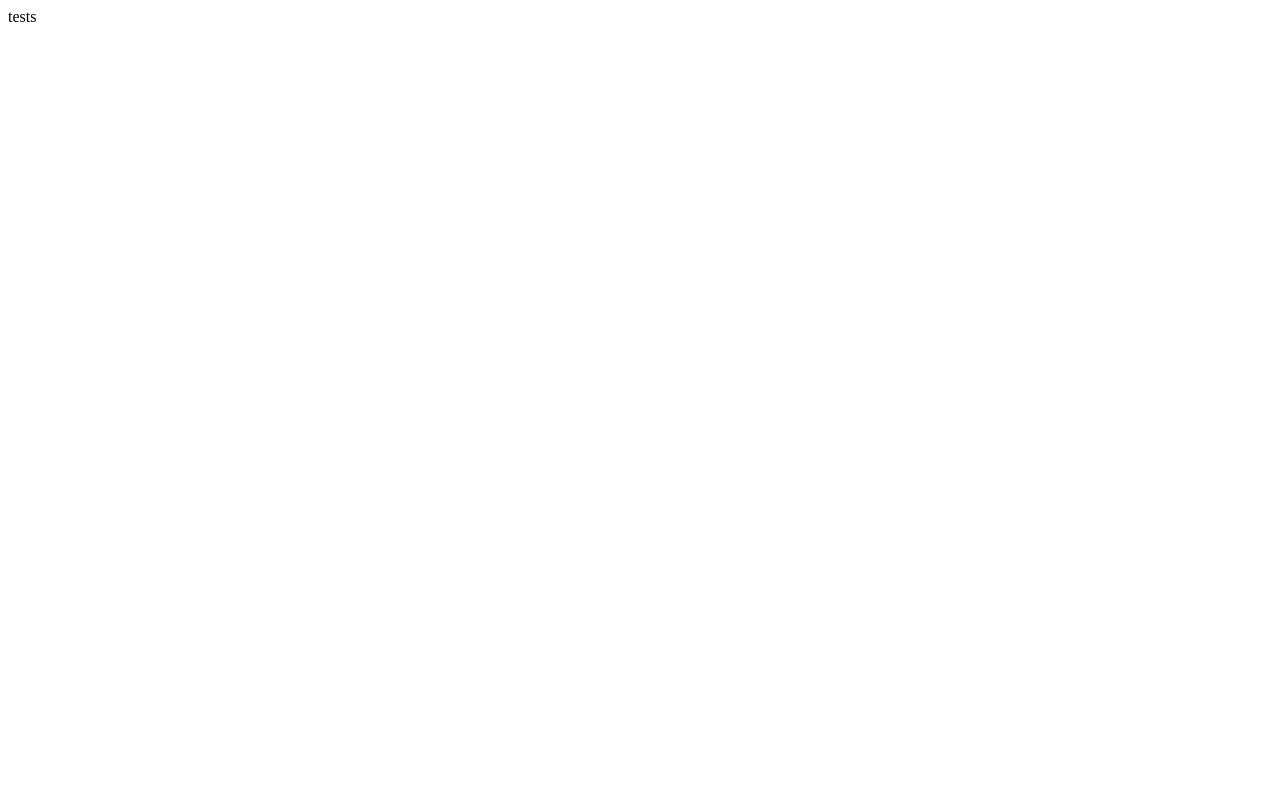
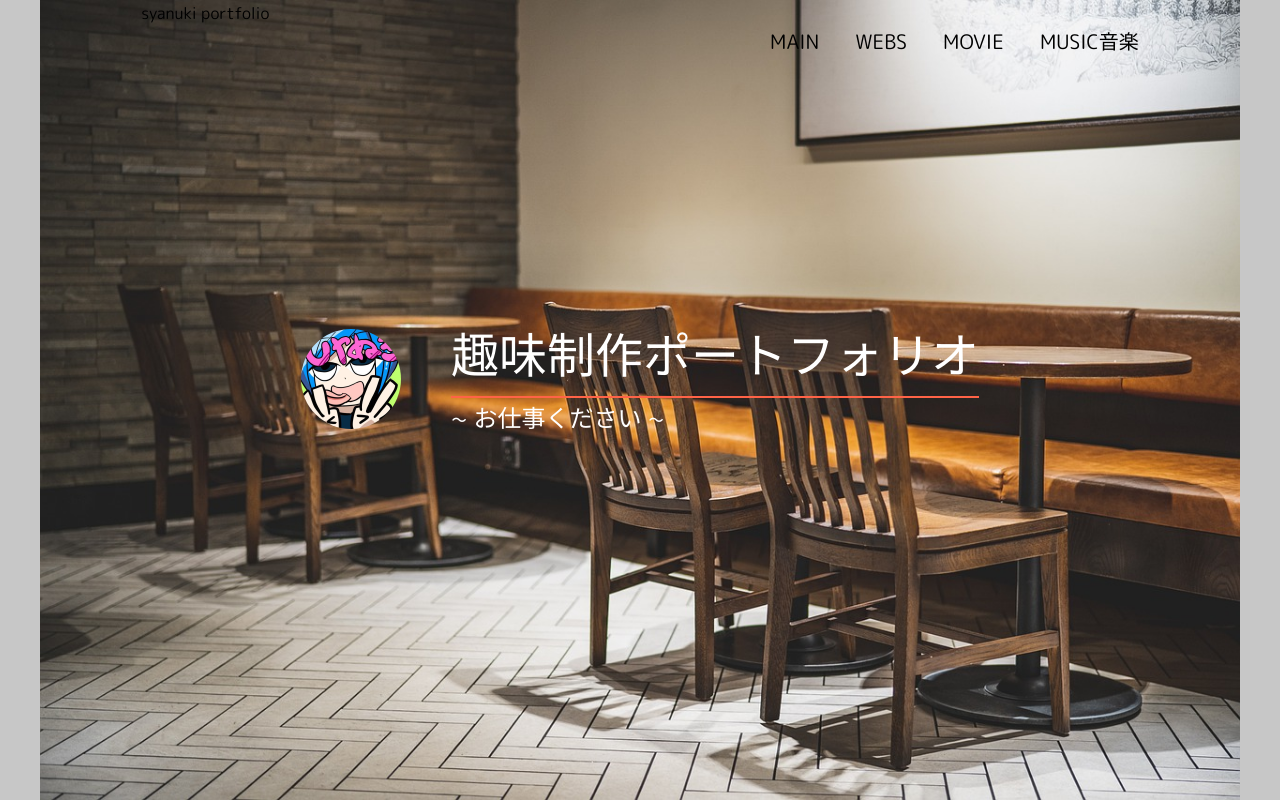
Before and after one commit to SouShimanuki/Shanika.github.io, a plain HTML site: page index.html in a window 1280 px wide. Drawn offline with Linux system fonts and the light colour scheme; some packages are replaced by stand-ins of ours.

Commit message:
version1

```diff
--- a/index.html
+++ b/index.html
@@ -1,10 +1,46 @@
 <!DOCTYPE html>
 <html lang="ja">
+
   <head>
     <meta charset="UTF-8" />
-    <meta http-equiv="X-UA-Compatible" content="IE=edge" />
-    <meta name="viewport" content="width=device-width, initial-scale=1.0" />
-    <title>Document</title>
+    <title>shanuki portfolio</title>
+    <meta name="description" content="しゃぬきのポートフォリオ Web制作 動画制作 音楽活動">
+    <link rel="stylesheet" href="style.css"/>
+    <link rel="preconnect" href="https://fonts.googleapis.com">
+    <link rel="preconnect" href="https://fonts.gstatic.com" crossorigin>
+    <link href="https://fonts.googleapis.com/css2?family=M+PLUS+Rounded+1c&display=swap" rel="stylesheet">
+    <link
+      rel="stylesheet"
+      href="https://cdn.jsdelivr.net/npm/destyle.css@1.0.15/destyle.css"
+    />
   </head>
-  <body>tests</body>
+
+  <body>
+    <div id="home" class="big-bg">
+
+      <header class="page-header wrapper">
+        <h1>syanuki portfolio</h1>
+        <nav>
+          <ul class="main-nav">
+            <li>main</li>
+            <li>Webs</li>
+            <li>movie</li>
+            <li>music音楽</li>
+          </ul>
+        </nav>
+      </header>
+
+      <div class="home-content wrapper">
+        <div class="name">
+          <div class="title1">
+            <h2 class="page-title">趣味制作ポートフォリオ</h2>
+            <p class="page-tips">~ お仕事ください ~</p>
+          </div>
+          <div class="img-icon"></div>
+        </div>
+      </div>
+
+    </div>
+  </body>
+
 </html>
--- /dev/null
+++ b/style.css
@@ -0,0 +1,113 @@
+@charset "UTF-8";
+
+/*----------------------------*/
+/* 共通部                      */
+/*----------------------------*/
+html{
+  font-size: 100%;
+}
+
+body {
+  background-color: #C7C7C7;
+  font-family: "M PLUS Rounded 1c", serif; line-height: 1.7;
+  font-weight: 400;
+  font-style: normal;
+  color:#000;
+}
+
+a {
+  text-decoration: none;
+}
+
+img{
+  max-width: 100%;
+}
+
+/*----------------------------*/
+/* hedder                     */
+/*----------------------------*/
+.main-nav{
+  display: flex;
+  font-size: 1.25rem;
+  text-transform: uppercase;
+  margin-top: 24px;
+  list-style: none;
+}
+
+.main-nav li{
+  margin-left: 36px;
+}
+
+.main-nav a{
+  color: #000;
+}
+
+.main-nav a:hover{
+  color: #0bd;
+}
+
+.page-header{
+  display: flex;
+  justify-content: space-between;
+}
+
+.wrapper{
+  max-width: 1100px;
+  margin: 0 auto;
+  padding: 0 4%;
+}
+
+/*----------------------------*/
+/* home                       */
+/*----------------------------*/
+.home-content{
+  text-align: center;
+  margin-top: 20%;
+  color: #FFF;
+}
+
+.name{
+  display: flex;
+  flex-direction: row-reverse;
+  justify-content: center;
+}
+
+.img-icon{
+  height:100px;
+  width: 100px;
+  border-radius:50%;
+  background-image: url("img/IMG_0884.jpeg");
+  background-size: contain;
+  background-position: 50% 50%;
+  margin-top:15px;
+}
+
+.title1{
+  margin-left: 5%;
+}
+
+.page-title{
+  font-size: 3rem;
+  border-bottom:2px solid tomato;
+}
+
+.home-content p{
+  font-size: 1.5rem;
+  text-align: left;
+  margin-top: 0;
+}
+
+#home{
+  background-image: url(img/cafe-free.jpeg);
+  min-height:100vh;
+}
+
+#home .page-title{
+  text-transform: none;
+}
+
+.big-bg{
+  background-size: contain;
+  background-position: center top;
+  background-repeat: no-repeat;
+}
```
Also changed, not shown: img/IMG_0884.jpeg (added), img/cafe-free.jpeg (added).
